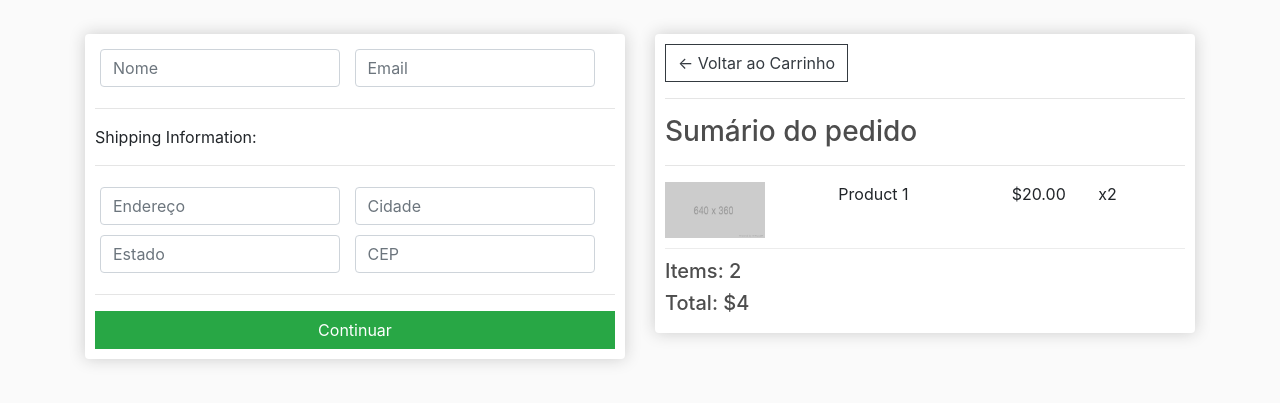
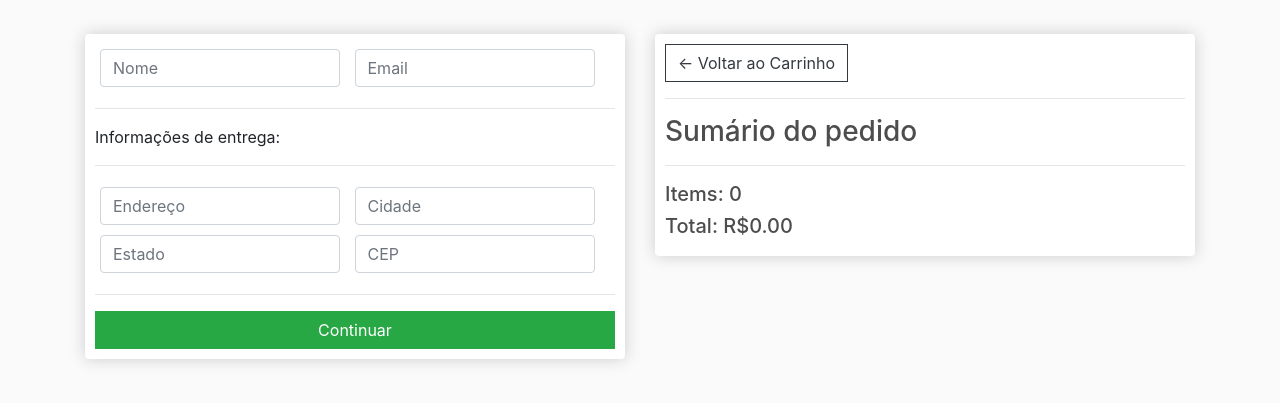
Before and after one commit to LeonardoPaiva-Dev/ECommerce-Project, a Django app: page /checkout/ in a window 1280 px wide. Shown: the part 57-460 px from the top of the page. Run offline with Django 3.2, Linux system fonts and the light colour scheme; some libraries are stand-ins or nearby versions.

Commit message:
Checkout page data

```diff
--- a/ecommerce/store/templates/store/cart.html
+++ b/ecommerce/store/templates/store/cart.html
@@ -14,7 +14,7 @@
 						<th><h5>Items: <strong>{{order.get_cart_items}}</strong></h5></th>
 						<th><h5>Total:<strong> R${{order.get_cart_total|floatformat:2}}</strong></h5></th>
 						<th>
-							<a  style="float:right; margin:5px;" class="btn btn-success" href="{% url 'checkout' %}">Checkout</a>
+							<a  style="float:right; margin:5px;" class="btn btn-success" href="{% url 'checkout' %}">Finalizar compra</a>
 						</th>
 					</tr>
 				</table>
--- a/ecommerce/store/templates/store/checkout.html
+++ b/ecommerce/store/templates/store/checkout.html
@@ -16,7 +16,7 @@
 
 					<div id="shipping-info">
 						<hr>
-						<p>Shipping Information:</p>
+						<p>Informações de entrega:</p>
 						<hr>
 						<div class="form-field">
 							<input class="form-control" type="text" name="address" placeholder="Endereço">
@@ -50,14 +50,17 @@
 				<hr>
 				<h3>Sumário do pedido</h3>
 				<hr>
+				{% for item in items %}
 				<div class="cart-row">
-					<div style="flex:2"><img class="row-image" src="{% static 'images/placeholder.png' %}"></div>
-					<div style="flex:2"><p>Product 1</p></div>
-					<div style="flex:1"><p>$20.00</p></div>
-					<div style="flex:1"><p>x2</p></div>
+					<div style="flex:2"><img class="row-image" src="{{item.produto.imageURL}}"></div>
+					<div style="flex:2"><p>{{item.produto.nome}}</p></div>
+					<div style="flex:1"><p>R${{item.produto.preco|floatformat:2}}</p></div>
+					<div style="flex:1"><p>x{{item.quantidade}}</p></div>
 				</div>
-				<h5>Items:   2</h5>
-				<h5>Total:   $4</h5>
+				{% endfor %}
+
+				<h5>Items: {{order.get_cart_items}}</h5>
+				<h5>Total: R${{order.get_cart_total|floatformat:2}}</h5>
 			</div>
 		</div>
 	</div>
--- a/ecommerce/store/views.py
+++ b/ecommerce/store/views.py
@@ -22,5 +22,13 @@ def cart(request):
     return render(request, 'store/cart.html', context)
 
 def checkout(request):
-    context = {}
+    if request.user.is_authenticated:
+        customer = request.user.cliente
+        order, created = Pedido.objects.get_or_create(cliente=customer, completo=False)
+        items = order.itempedido_set.all()
+    else:
+        items = []
+        order = {'get_cart_total':0, 'get_cart_items':0}
+
+    context = {'items':items, 'order':order}
     return render(request, 'store/checkout.html', context)
```
